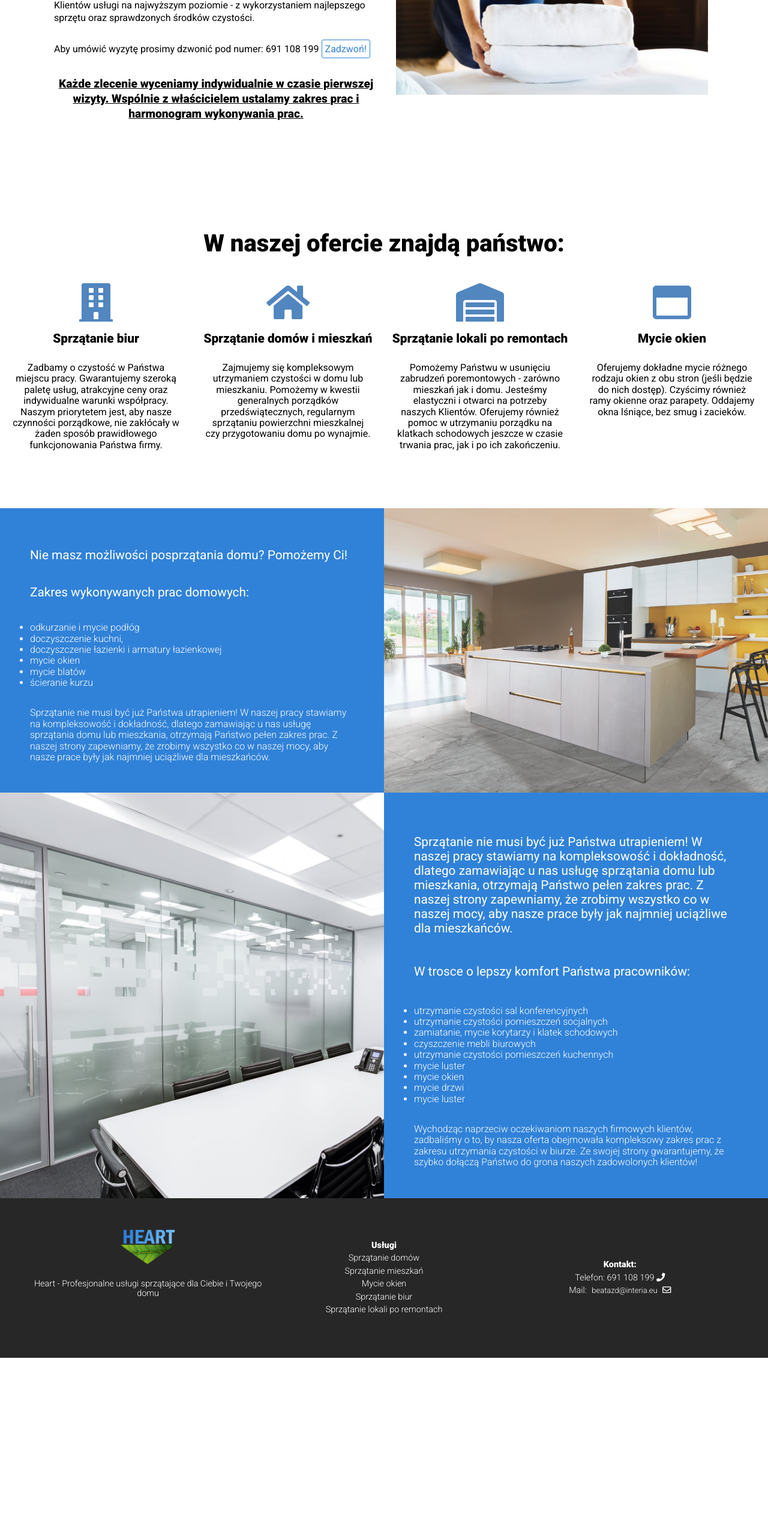
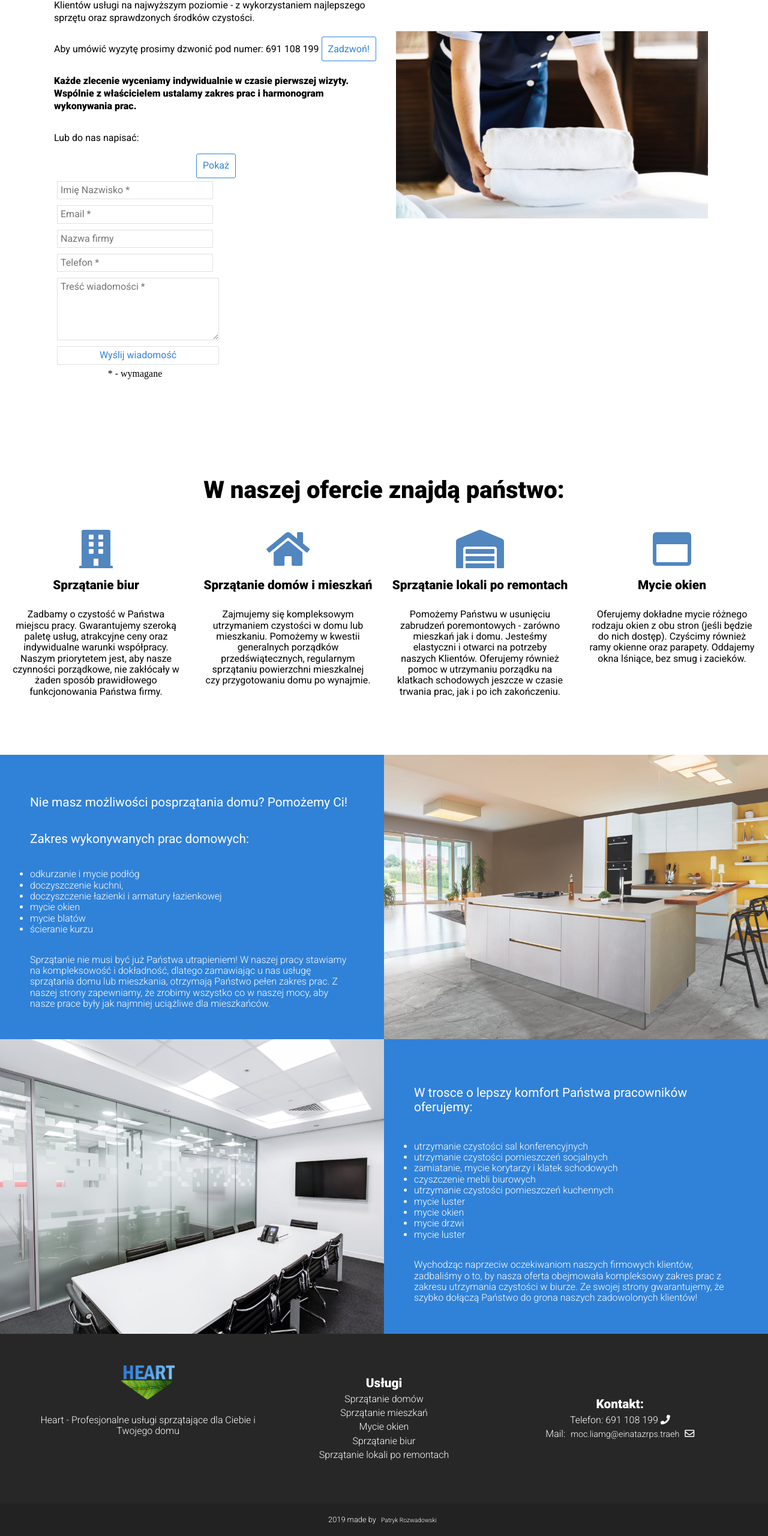
Before and after one commit to Patryk-Rozwadowski/Heart-projekt, a website: page index.html in a window 1280 px wide. Shown: the part 1078-3638 px from the top of the page at 60% size. Before the commit the page ends 3341 px from the top, so only its background shows below. Drawn offline with Linux system fonts and the light colour scheme.

Commit message:
Optimized seo, add working form, add footer designed

```diff
--- a/index.html
+++ b/index.html
@@ -4,7 +4,11 @@
 <head>
   <meta charset="UTF-8" />
   <meta name="viewport" content="width=device-width, height=device-height, initial-scale=1.0">
-  <title>Heart - profesjonalne sprzątanie</title>
+  <meta name="google-site-verification" content="bBWWy8uksq1rPBqWgGyevebpdZAfA97dOy9uKYhcu8k">
+  <meta name="description" content="Profesjonalna firma sprzątająca w Łodzi i okolic. Sprzątamy domy, mieszkania i biura.">
+  <neta name="keywords" content="Łódź sprzątanie, sprzątanie, Łodź, firma sprzatająca">
+    <meta name="author" content="Patryk Rozwadowski">
+    <title>Heart - sprzątanie domów, mieszkań, biur w Łodzi i okolic</title>
     <link href="https://fonts.googleapis.com/css?family=Roboto:300,400,900&display=swap" rel="stylesheet">
     <link rel="stylesheet" href="https://use.fontawesome.com/releases/v5.8.2/css/all.css" integrity="sha384-oS3vJWv+0UjzBfQzYUhtDYW+Pj2yciDJxpsK1OYPAYjqT085Qq/1cq5FLXAZQ7Ay" crossorigin="anonymous">
     <link rel="stylesheet" type="text/css" href="stylesheets/normalize.css">
@@ -29,11 +33,6 @@
         <div class="overlay">
           <div class="col-6-xl col-8-md col-10-sm">
             <h1 class="hero-title">Profesjonalne sprzątanie na terenie Łodzi i okolic</h1>
-            <!---
-          <div class="row flex-center">
-            <button class="btn btn-white">Zamów wizyte</button>
-          </div>
-        -->
           </div>
         </div>
         <i class="fas fa-angle-double-down hero-arrow" id="next-section"></i>
@@ -51,21 +50,21 @@
             <h3 class="about-us-items section-text">Każde zlecenie wyceniamy indywidualnie w czasie pierwszej wizyty. Wspólnie
               z właścicielem ustalamy zakres prac i harmonogram wykonywania prac.
             </h3>
-            <!---
             <p class="about-us-items section-text">Lub do nas napisać:</p>
-          <form class="col-6-xl" action="https://formspree.io/email@domain.tld" method="post">
+            <button class="btn btn-blue" id="contact-show">Pokaż</button>
+            <form class="col-6-xl col-6-md col-6-sm" action="https://formspree.io/heart.sprzatanie@gmail.com" method="post">
               <div class="row">
-              <input class="form-item section-text" type="text" placeholder="Imię Nazwisko" name="name" required>
-              <input class="form-item section-text" type="email" placeholder="Email" name="email" required>
+                <input class="form-item section-text" type="text" placeholder="Imię Nazwisko *" name="Imie nazwisko" required>
+                <input class="form-item section-text" type="email" placeholder="Email *" name="Email" required>
               </div>
               <div class="row">
-              <input class="form-item width-100 section-text" type="number" placeholder="Telefon" name="telefon" required>
-              <input class="form-item width-100 section-text" type="number" placeholder="Telefon" name="telefon">
+                <input class="form-item width-100 section-text" type="text" placeholder="Nazwa firmy" name="Nazwa firmy">
+                <input class="form-item width-100 section-text" type="number" placeholder="Telefon *" name="Telefon" required>
               </div>
-            <textarea class="form-item section-text" rows="5" cols="30" required placeholder="Treść wiadomości" name="treść"></textarea>
+              <textarea class="form-item section-text" rows="5" cols="30" required placeholder="Treść wiadomości *" name="Treść wiadoności"></textarea>
               <input class="form-item btn btn-blue section-text" type="submit" value="Wyślij wiadomość" name="submit">
+              <span class="sectio-text">* - wymagane</span>
             </form>
--->
         </div>
         <div class="flex-center col-6-xl col-12-md col-12-sm flex-center">
           <img class="about-us-img" src="images/service.jpg" alt="service heart">
@@ -124,9 +123,8 @@
       <div class="row">
         <div class="col-6-xl col-6-md office-img"></div>
         <div class="col-6-xl col-6-md description-items">
-          <h3 class="section-title">Sprzątanie nie musi być już Państwa utrapieniem! W naszej pracy stawiamy na kompleksowość i dokładność, dlatego zamawiając u nas usługę sprzątania domu lub mieszkania, otrzymają Państwo pełen zakres prac. Z naszej
-            strony zapewniamy, że zrobimy wszystko co w naszej mocy, aby nasze prace były jak najmniej uciążliwe dla mieszkańców.</h3>
-          <h4 class="section-title">W trosce o lepszy komfort Państwa pracowników:</h4>
+
+          <h4 class="section-title">W trosce o lepszy komfort Państwa pracowników oferujemy:</h4>
           <ul>
             <li class="section-text description-item-list"> utrzymanie czystości sal konferencyjnych</li>
             <li class="section-text description-item-list"> utrzymanie czystości pomieszczeń socjalnych </li>
@@ -145,7 +143,8 @@
       </div>
     </section>
   </main>
-  <footer class="footer-container">
+  <footer>
+    <div class="footer-container">
       <div class="row">
         <div class="col-4-xl col-12-md col-12-sm">
           <img class="footer-logo" src="./images/logo.png" alt="logo heart">
@@ -165,9 +164,15 @@
           <ul>
             <li class="footer-item section-title">Kontakt:</li>
             <li class="footer-item section-text">Telefon: 691 108 199 <i class="fas fa-phone"></i></li>
-          <li class="footer-item section-text">Mail: <a href="mailto:beatazd@interia.eu" class="mail footer-item">ue.airetni@dzataeb</a> <i class="far fa-envelope"></i></h2>
+            <li class="footer-item section-text">Mail: <a href="mailto:heart.sprzatanie@gmail.com" class="mail footer-item">heart.sprzatanie@gmail.com</a> <i class="far fa-envelope"></i></h2>
         </div>
       </div>
+    </div>
+    <section class="designed row">
+      <div class="col-12-xl col-12-md col-12-sm">
+        <h5 class="section-text footer-item">2019 made by <a href="mailto:pm.rozwadowski@gmail.com" class="section-text footer-item">Patryk Rozwadowski</a>
+      </div>
+    </section>
   </footer>
   <script type="text/javascript" src="js/script.js"></script>
 </body>
--- a/js/script.js
+++ b/js/script.js
@@ -10,11 +10,11 @@ const offerNav = document.getElementById('offer');
 const homeNav = document.getElementById('home');
 const serviceNav = document.getElementById('service');
 
-scrollTo = (element) => {
+const scrollTo = (element) => {
   window.scroll({
     behavior: 'smooth',
     left: 0,
-    top: element.offsetTop - 150
+    top: element.offsetTop - 100
   });
 }
 
--- a/sass/_rwd.scss
+++ b/sass/_rwd.scss
@@ -94,6 +94,9 @@
       height: 3em;
     }
   }
+  .btn-call {
+    padding:5px;
+  }
 }
 @media (max-width:550px) {
   .section-text {
@@ -119,12 +122,12 @@
 }
 @media (max-width:400px) {
   .navbar .nav-item {
-    font-size: 0.7em;
+    font-size: 0.75em;
   }
 }
 @media (max-width:360px) {
   .navbar .nav-item {
-    font-size: 0.5em;
+    font-size: 0.6em;
   }
 
   .about-us .about-us-items:last-child {
--- a/sass/components/_components.scss
+++ b/sass/components/_components.scss
@@ -51,9 +51,9 @@
 }
 
 .btn-call {
-  padding:5px;
+  padding: 10px;
+}
 
-}
 .btn-white {
   border: 1px solid $white;
   color: $blue-darker;
@@ -66,14 +66,14 @@
   }
 }
 
-
 .form-item {
+  width: 100%;
   padding: 5px;
   margin: 5px;
   border: 1px solid rgba(222,222,222,0.9);
-  width: 200px;
 }
 
+.form-item:nth-child(3),
 .form-item:nth-child(4) {
   width: 100%;
 }
--- a/sass/style.scss
+++ b/sass/style.scss
@@ -218,15 +218,6 @@ html {
   background-color: $black-lighter;
   padding: 50px;
 
-  .footer-item {
-    color: $white;
-    text-align: center;
-    font-size: 0.9em;
-    list-style: none;
-    font-weight: 300;
-    margin: 5px;
-  }
-
   .section-title {
     font-weight: 900;
   }
@@ -249,6 +240,24 @@ html {
   .mail {
     unicode-bidi: bidi-override;
     direction: rtl;
+  }
+}
+
+.footer-item {
+  color: $white;
+  text-align: center;
+  font-size: 0.9em;
+  list-style: none;
+  font-weight: 300;
+  margin: 5px;
+}
+
+.designed {
+  background-color: $black;
+  padding:15px;
+
+  .footer-item {
+    font-size:0.8em;
   }
 }
 @keyframes letter-appear {
--- a/stylesheets/_grid.scss
+++ /dev/null
@@ -1,26 +0,0 @@
-@mixin grid($prefix) {
-  @for $i from 1 through 12 {
-    .col-#{$i}-#{$prefix} {
-      $width: 100% / 12 * $i;
-      max-width: $width;
-      display:flex;
-      flex-direction: column;
-    }
-  }
-}
-
-@media only screen and (min-width : 1200px) {
-  // DESKTOP
-  @include grid('xl');
-
-}
-
-@media only screen and (min-width : 979px) {
-  // TABLET
-  @include grid('md');
-}
-
-@media only screen and (max-width : 767px) {
-  // MOBILE
-  @include grid('sm');
-}
```
Also changed, not shown: stylesheets/style.css. Lines whose indentation alone changed are shown as unchanged.
